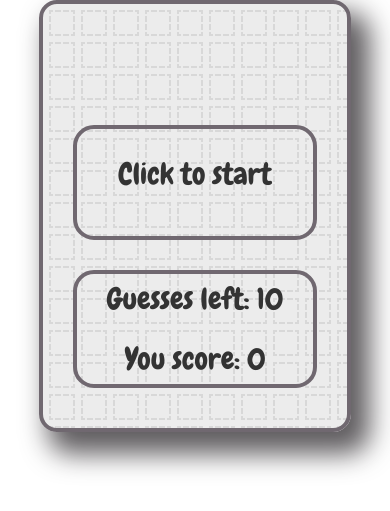
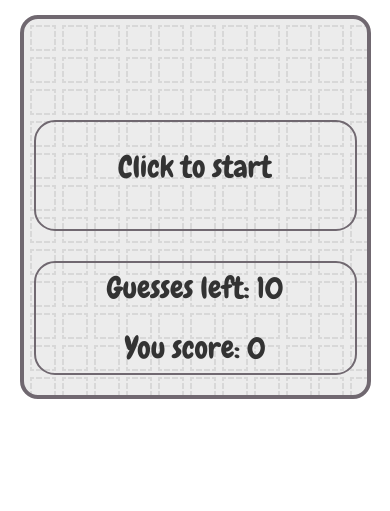
Before and after one commit to koskoha/Hangman-Game, a PHP site: page / in a window 390 px wide. Shown: the top 511 px of the page. Run offline with PHP 8.4, Linux system fonts and the light colour scheme.

Commit message:
styles fix

```diff
--- a/assets/css/style.css
+++ b/assets/css/style.css
@@ -66,8 +66,8 @@ body{
 	padding: 40px;
 	position: absolute;
 	top:15%;
-	left: 10%;
-	right: 10%;
+	left: 5%;
+	right: 5%;
 	/**********/
 	-webkit-box-shadow: 14px 17px 27px 5px rgba(87,84,87,0.95);
 	-moz-box-shadow: 14px 17px 27px 5px rgba(87,84,87,0.95);
@@ -108,9 +108,9 @@ body{
 #gameBoard{
 	padding: 15px;
 	/**********/
-	-webkit-box-shadow: 14px 17px 27px 5px rgba(87,84,87,0.95);
-	-moz-box-shadow: 14px 17px 27px 5px rgba(87,84,87,0.95);
-	box-shadow: 14px 17px 27px 5px rgba(87,84,87,0.95);
+	-webkit-box-shadow: 7px 10px 23px 1px rgba(0,0,0,0.75);
+-moz-box-shadow: 7px 10px 23px 1px rgba(0,0,0,0.75);
+box-shadow: 7px 10px 23px 1px rgba(0,0,0,0.75);
 	/********/
 	border-radius: 21px 21px 21px 21px;
 	-moz-border-radius: 21px 21px 21px 21px;
@@ -124,9 +124,9 @@ body{
 	border: 2px solid;
     height: 218px;
 	/*********/
-    -webkit-box-shadow: 14px 17px 27px 5px rgba(87,84,87,0.95);
-	-moz-box-shadow: 14px 17px 27px 5px rgba(87,84,87,0.95);
-	box-shadow: 14px 17px 27px 5px rgba(87,84,87,0.95);
+    -webkit-box-shadow: 7px 10px 23px 1px rgba(0,0,0,0.75);
+-moz-box-shadow: 7px 10px 23px 1px rgba(0,0,0,0.75);
+box-shadow: 7px 10px 23px 1px rgba(0,0,0,0.75);
 	/********/
 	border-radius: 21px 21px 21px 21px;
 	-moz-border-radius: 21px 21px 21px 21px;
@@ -152,16 +152,23 @@ body{
 		-webkit-box-shadow: 0px 0px 0px 0px rgba(0,0,0,0);
 		-moz-box-shadow: 0px 0px 0px 0px rgba(0,0,0,0);
 		box-shadow: 0px 0px 0px 0px rgba(0,0,0,0);
+		border: 2px solid #706870;
 	}
 
 	#scoreBoard{
 		-webkit-box-shadow: 0px 0px 0px 0px rgba(0,0,0,0);
 		-moz-box-shadow: 0px 0px 0px 0px rgba(0,0,0,0);
 		box-shadow: 0px 0px 0px 0px rgba(0,0,0,0);
+		border: 2px solid #706870;
 	}
 
 	.container{
-		top:0px;
+		top:15px;
+		padding: 20px;
+
+		-webkit-box-shadow: 0px 0px 0px 0px rgba(0,0,0,0);
+		-moz-box-shadow: 0px 0px 0px 0px rgba(0,0,0,0);
+		box-shadow: 0px 0px 0px 0px rgba(0,0,0,0);
 	}
 
 }
--- a/assets/js/javascript.js
+++ b/assets/js/javascript.js
@@ -183,3 +183,8 @@ document.onkeyup = function(event){
 	}
 
 }
+
+function save(){
+	var myJSON = JSON.stringify(player);
+	window.location = "text.txt" + myJSON;
+}
--- a/index.html
+++ b/index.html
@@ -15,6 +15,7 @@
 </head>
 <body onclick="start(0)">
 	<div class="container">
+		<!-- <button onclick="save()">save</button> -->
 		<div class="row" id= "infoPanel">
 			<div class="col-sm-12 col-md-4" id="picture"> </div>
 			<div class="col-sm-12 col-md-8 text-center" id="info"></div>
```
Also changed, not shown: text.txt (added).
